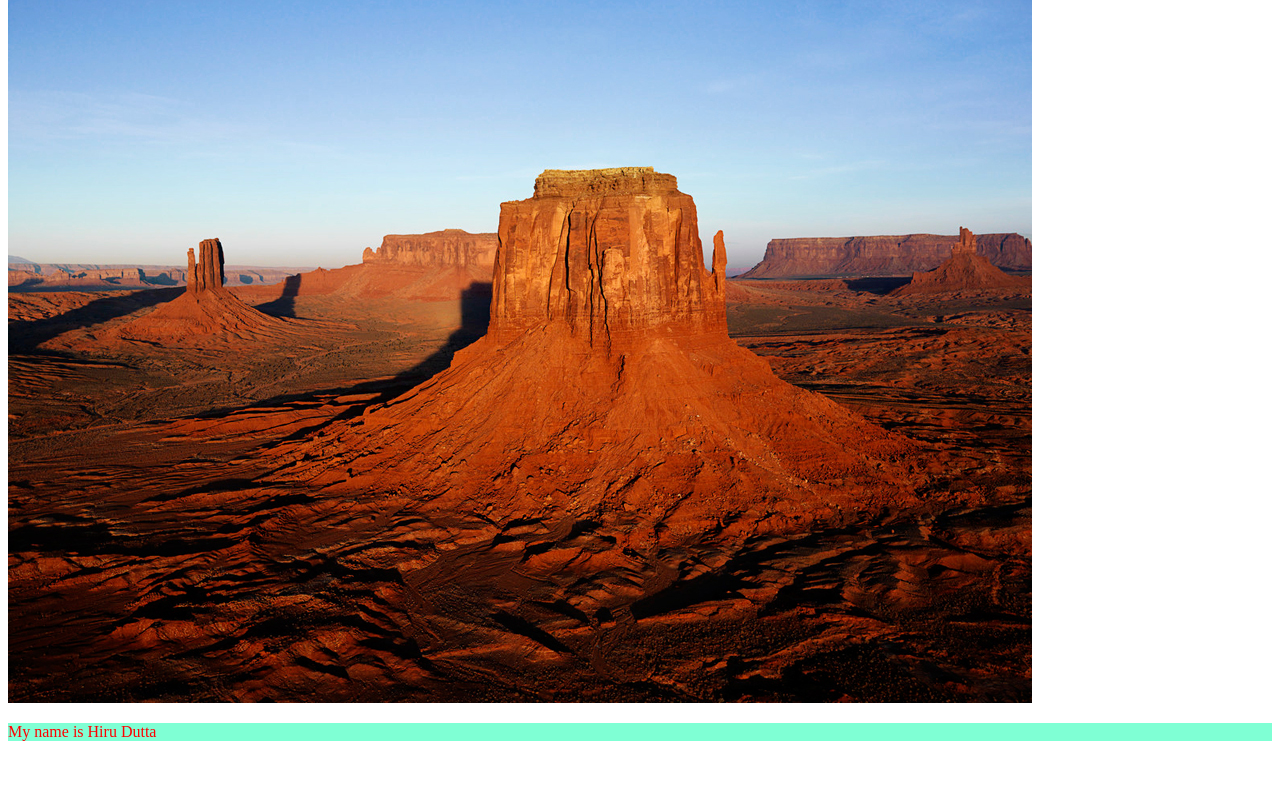
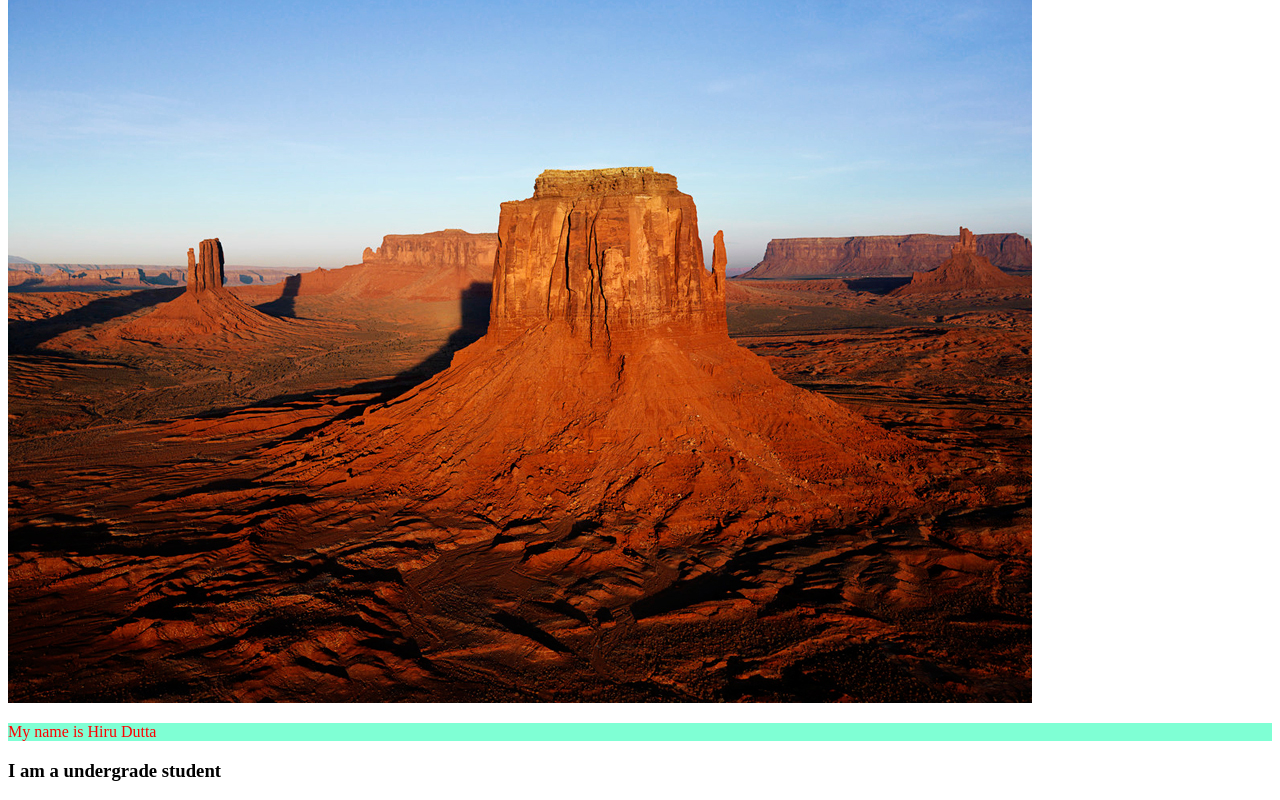
Before and after one commit to hirudutta/my-second-repo, a plain HTML site: page index.html in a window 1280 px wide. Shown: the part 2465-3265 px from the top of the page. Before the commit the page ends 3222 px from the top, so only its background shows below. Drawn offline with Linux system fonts and the light colour scheme.

Commit message:
added heading

```diff
--- a/index.html
+++ b/index.html
@@ -15,5 +15,6 @@
     <img src="Tulips.jpg" alt="">
     <img src="Desert.jpg" alt="">
     <p>My name is Hiru Dutta</p>
+    <h3>I am a undergrade student</h3>
 </body>
 </html>
```
